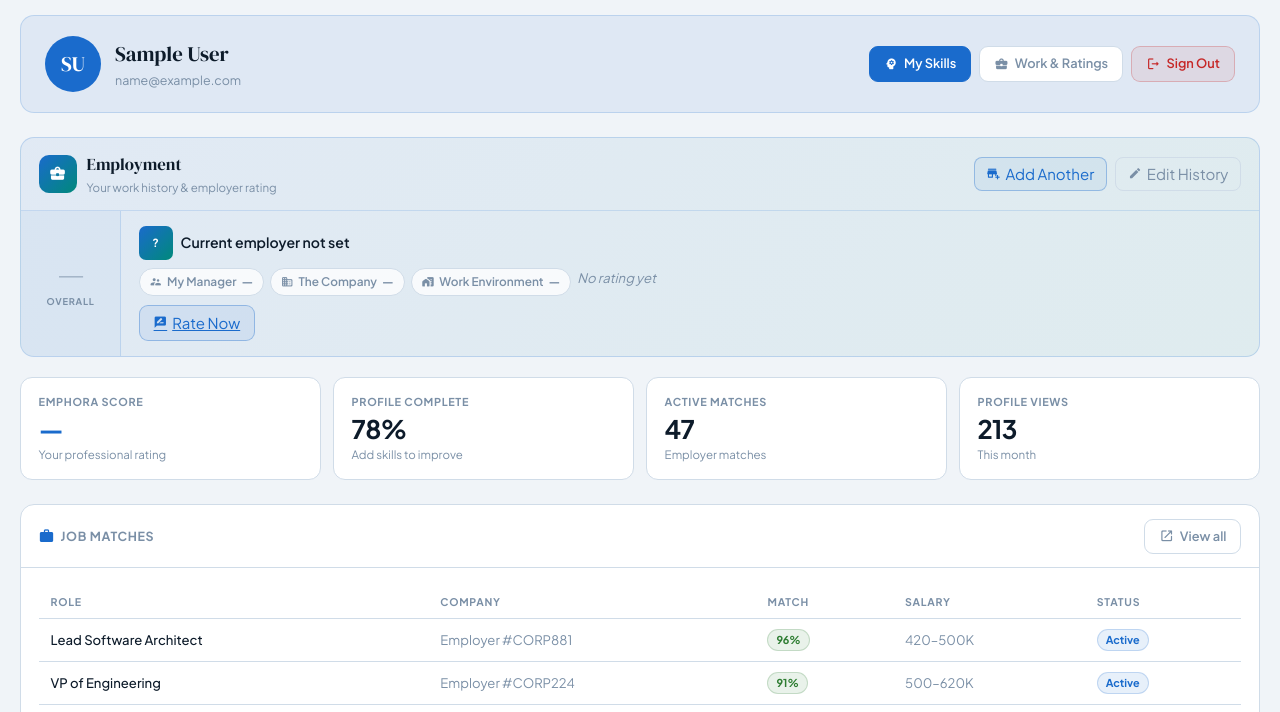
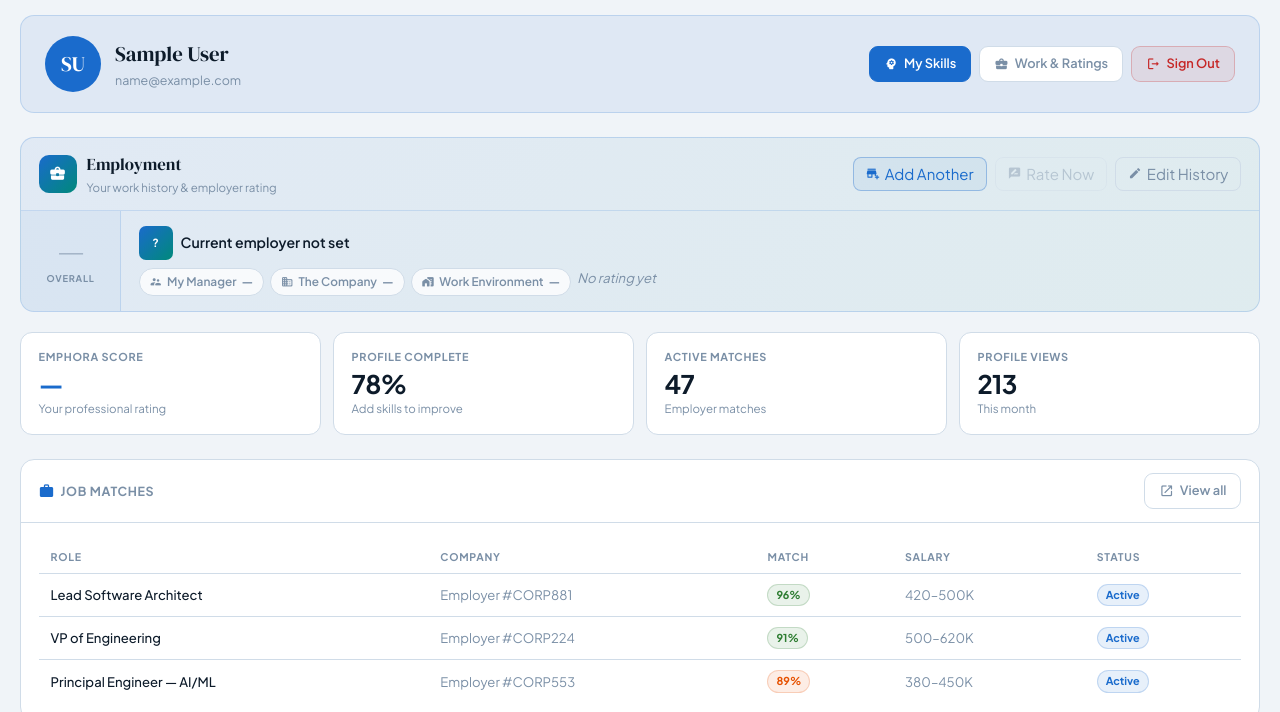
Before and after one commit to NYCMEL/emphora, a website: page public/employee.html in a window 1280 px wide. Shown: the part 63-775 px from the top of the page. Drawn offline with nearby package versions, Linux system fonts and the light colour scheme; sample sign-in values are in the browser's storage.

Commit message:
committed

```diff
--- a/public/employee.html
+++ b/public/employee.html
@@ -192,8 +192,9 @@
       </div>
       <div style="display:flex;align-items:center;gap:8px">
         <span class="er-saved-tag" id="er-saved-tag"><span class="material-icons-round">check_circle</span>Rating saved</span>
-        <div style="display:flex;gap:8px">
+        <div style="display:flex;gap:8px;align-items:center">
           <a href="employer-entry.html?mode=new" class="profile-edit-btn" style="color:var(--primary);border-color:rgba(26,107,204,.35);background:rgba(26,107,204,.06);text-decoration:none"><span class="material-icons-round">add_business</span>Add Another</a>
+          <a id="rate-now-btn" href="work.html" class="profile-edit-btn" style="text-decoration:none" title="Set your current employer first"><span class="material-icons-round">rate_review</span>Rate Now</a>
           <a href="work.html" class="profile-edit-btn" style="text-decoration:none"><span class="material-icons-round">edit</span>Edit History</a>
         </div>
       </div>
@@ -424,12 +425,35 @@ function renderErBody(){
         ${recObj?`<span class="er-dim-pill" style="background:rgba(46,125,50,.1);border-color:rgba(46,125,50,.3);color:#2E7D32"><span class="material-icons-round">${recObj.icon}</span>${recObj.label}</span>`:''}
         ${!hasAny?`<span class="er-not-rated">No rating yet</span>`:''}
       </div>
-      <div><a href="work.html" class="er-edit-btn"><span class="material-icons-round">${hasAny?'edit':'rate_review'}</span>${hasAny?'Edit Rating':'Rate Now'}</a></div>
+
     </div>
   </div>`;
 
-  // Wire employment edit button
-
+  // Update Rate Now button state based on whether employer is set
+  const rateBtn = document.getElementById('rate-now-btn');
+  if (rateBtn) {
+    const hasEmployer = !!(c.company && c.company.trim());
+    const rateLabel   = hasAny ? 'Edit Rating' : 'Rate Now';
+    const rateIcon    = hasAny ? 'edit' : 'rate_review';
+    rateBtn.innerHTML = `<span class="material-icons-round">${rateIcon}</span>${rateLabel}`;
+    if (hasEmployer) {
+      // Active — link to work.html
+      rateBtn.href   = 'work.html';
+      rateBtn.style.opacity     = '1';
+      rateBtn.style.pointerEvents = 'auto';
+      rateBtn.style.cursor      = 'pointer';
+      rateBtn.style.color       = '';
+      rateBtn.style.borderColor = '';
+      rateBtn.title = '';
+    } else {
+      // Disabled — no employer set yet
+      rateBtn.removeAttribute('href');
+      rateBtn.style.opacity      = '.4';
+      rateBtn.style.pointerEvents = 'none';
+      rateBtn.style.cursor       = 'not-allowed';
+      rateBtn.title = 'Set your current employer first';
+    }
+  }
 }
 renderErBody();
 
```
